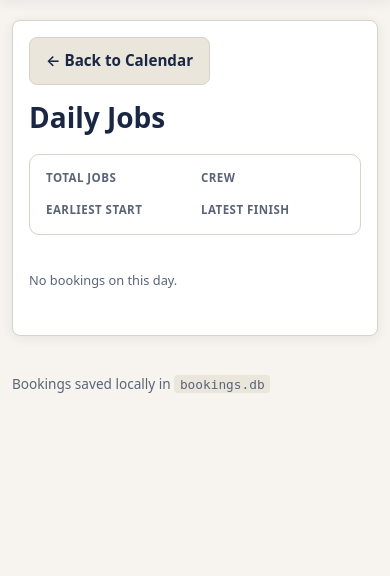
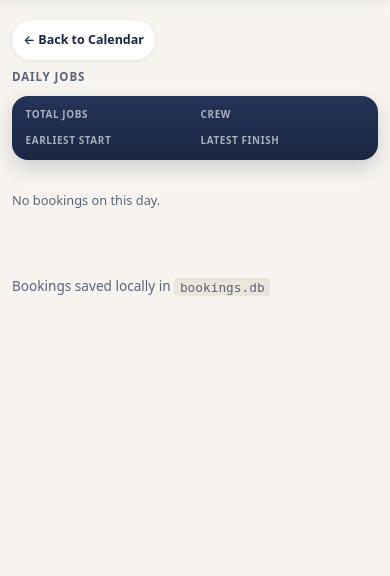
Before and after one commit to YasuJR/japanese-removals-bookings, a Python web app: template templates/daily_jobs.html in a window 390 px wide. Shown: the part 75-651 px from the top of the page. Run offline with Jinja, Linux system fonts and the light colour scheme; the template is opened without the code that fills it, so the values that code supplies are empty.

Commit message:
Modernize Daily Jobs cards for a compact mobile-first admin layout.
Co-authored-by: Cursor <cursoragent@cursor.com>

```diff
--- a/static/daily_jobs.css
+++ b/static/daily_jobs.css
@@ -1,120 +1,149 @@
-.daily-jobs-page {
-  max-width: 52rem;
-  margin: 0 auto;
+.daily-jobs-page.panel {
+  max-width: 40rem;
+  margin: 0 auto 1.25rem;
+  padding: 0;
+  border: 0;
+  border-radius: 0;
+  background: transparent;
+  box-shadow: none;
 }
 
 .daily-jobs-back {
-  margin: 0 0 1rem;
+  margin: 0 0 0.65rem;
+}
+
+.daily-jobs-back .btn-secondary {
+  min-height: 36px;
+  padding: 0.35rem 0.7rem;
+  border: 0;
+  border-radius: 999px;
+  background: #fff;
+  box-shadow: 0 1px 4px rgba(26, 39, 68, 0.08);
+  color: var(--navy);
+  font-size: 0.78rem;
+  font-weight: 600;
 }
 
 .daily-jobs-header {
-  margin-bottom: 1.25rem;
+  margin-bottom: 0.75rem;
+}
+
+.daily-jobs-title {
+  margin: 0;
+  font-size: 0.72rem;
+  font-weight: 700;
+  letter-spacing: 0.08em;
+  text-transform: uppercase;
+  color: var(--muted);
+  line-height: 1.2;
 }
 
 .daily-jobs-date {
-  margin: 0;
-  font-size: 1.35rem;
-  font-weight: 700;
-  color: var(--text);
-}
-
-.daily-jobs-title {
   margin: 0.15rem 0 0;
-  font-size: 1.75rem;
-  line-height: 1.2;
+  font-size: 1.55rem;
+  font-weight: 800;
+  letter-spacing: -0.03em;
+  line-height: 1.15;
+  color: var(--navy);
 }
 
 .daily-jobs-summary {
   display: grid;
   grid-template-columns: repeat(2, minmax(0, 1fr));
-  gap: 0.75rem;
-  margin-bottom: 1.25rem;
-  padding: 0.85rem 1rem;
-  border: 1px solid var(--border);
-  border-radius: 10px;
-  background: var(--bg);
+  gap: 0.55rem 0.7rem;
+  margin-bottom: 0.9rem;
+  padding: 0.7rem 0.85rem;
+  border: 0;
+  border-radius: 16px;
+  background: linear-gradient(180deg, var(--navy-light) 0%, var(--navy) 100%);
+  box-shadow: 0 8px 20px rgba(26, 39, 68, 0.18);
+  color: #fff;
 }
 
 .daily-jobs-summary-item {
   display: flex;
   flex-direction: column;
-  gap: 0.15rem;
+  gap: 0.1rem;
   min-width: 0;
 }
 
 .daily-jobs-summary-label {
-  font-size: 0.72rem;
+  font-size: 0.62rem;
   font-weight: 700;
   text-transform: uppercase;
-  letter-spacing: 0.04em;
-  color: var(--muted);
+  letter-spacing: 0.06em;
+  color: rgba(255, 255, 255, 0.62);
 }
 
 .daily-jobs-summary-value {
-  font-size: 0.95rem;
-  line-height: 1.35;
+  font-size: 0.88rem;
+  font-weight: 700;
+  line-height: 1.25;
   word-break: break-word;
+  color: #fff;
 }
 
 .daily-jobs-list {
   display: flex;
   flex-direction: column;
-  gap: 1rem;
+  gap: 0.7rem;
 }
 
 .daily-job-card {
   display: block;
-  border: 1px solid var(--border);
-  border-radius: 12px;
+  border: 0;
+  border-radius: 18px;
   background: #fff;
-  box-shadow: 0 1px 3px rgba(0, 0, 0, 0.04);
+  box-shadow: 0 6px 18px rgba(26, 39, 68, 0.08);
   overflow: hidden;
 }
 
 .daily-job-card-link {
   display: block;
-  padding: 1rem 1.1rem;
+  padding: 0.75rem 0.9rem 0.65rem;
   color: inherit;
   text-decoration: none;
-  transition: background 0.15s ease;
+  -webkit-tap-highlight-color: transparent;
 }
 
 .daily-job-card-link:hover,
 .daily-job-card-link:focus-visible {
-  background: rgba(0, 0, 0, 0.02);
+  background: rgba(26, 39, 68, 0.025);
   outline: none;
 }
 
-.daily-job-actions {
+.daily-job-card-head {
   display: flex;
-  flex-wrap: wrap;
+  align-items: center;
   gap: 0.5rem;
-  padding: 0 1.1rem 1rem;
-  border-top: 1px solid var(--border);
-  background: var(--bg);
-}
-
-.daily-job-actions .touch-action-bar,
-.daily-job-actions .map-actions {
-  margin: 0;
 }
 
 .daily-job-label {
   margin: 0;
-  font-size: 0.78rem;
+  display: inline-flex;
+  align-items: center;
+  padding: 0.1rem 0.42rem;
+  border-radius: 999px;
+  background: rgba(26, 39, 68, 0.08);
+  font-size: 0.6rem;
   font-weight: 800;
   letter-spacing: 0.06em;
-  color: var(--accent);
+  color: var(--navy);
+  line-height: 1.2;
 }
 
 .daily-job-time {
-  margin: 0.35rem 0 0;
+  margin: 0.28rem 0 0;
   display: flex;
   flex-wrap: nowrap;
   align-items: baseline;
-  gap: 0.85rem;
-  font-size: 1.05rem;
-  font-weight: 700;
+  justify-content: space-between;
+  gap: 0.55rem;
+  font-size: 1.22rem;
+  font-weight: 800;
+  letter-spacing: -0.03em;
+  line-height: 1.15;
+  color: var(--navy);
   white-space: nowrap;
 }
 
@@ -124,60 +153,250 @@
 }
 
 .daily-job-duration {
+  flex-shrink: 0;
+  font-size: 0.92rem;
+  font-weight: 700;
+  letter-spacing: -0.02em;
+  color: var(--navy);
+  opacity: 0.72;
+}
+
+.daily-job-customer {
+  margin: 0.28rem 0 0;
+  font-size: 1.12rem;
+  font-weight: 800;
+  letter-spacing: -0.02em;
+  line-height: 1.2;
   color: var(--navy);
 }
 
-.daily-job-customer {
-  margin: 0.5rem 0 0;
-  font-size: 1.25rem;
+.daily-job-meta-row {
+  display: flex;
+  flex-wrap: wrap;
+  align-items: center;
+  gap: 0.3rem 0.45rem;
+  margin-top: 0.4rem;
+}
+
+.daily-job-meta,
+.daily-job-crew {
+  margin: 0;
+  font-size: 0.72rem;
+  font-weight: 600;
+  color: var(--muted);
   line-height: 1.25;
 }
 
-.daily-job-meta {
-  margin: 0.35rem 0 0.75rem;
-  font-size: 0.88rem;
+.daily-job-meta::after {
+  content: "·";
+  margin-left: 0.4rem;
+  color: #c4bfb6;
+  font-weight: 700;
+}
+
+.daily-job-crew .daily-job-field {
+  font-weight: 700;
+  color: var(--navy);
+}
+
+.daily-job-status {
+  display: inline-flex;
+  margin-left: auto;
+}
+
+.daily-job-status .status-badge {
+  margin: 0;
+  padding: 0.16rem 0.5rem;
+  font-size: 0.62rem;
+  font-weight: 800;
+  letter-spacing: 0.05em;
+  text-transform: uppercase;
+}
+
+.daily-job-locations {
+  display: grid;
+  gap: 0.35rem;
+  margin-top: 0.55rem;
+  padding: 0.45rem 0.55rem;
+  border-radius: 12px;
+  background: #f6f5f2;
+}
+
+.daily-job-location {
+  display: grid;
+  grid-template-columns: 4.4rem minmax(0, 1fr);
+  gap: 0.35rem;
+  align-items: start;
+  margin: 0;
+  font-size: 0.82rem;
+  line-height: 1.3;
+}
+
+.daily-job-location .daily-job-field {
+  font-size: 0.62rem;
+  font-weight: 800;
+  letter-spacing: 0.05em;
+  text-transform: uppercase;
+  color: var(--navy);
+  padding-top: 0.12rem;
+}
+
+.daily-job-address {
+  min-width: 0;
+  color: var(--text);
+  word-break: break-word;
+}
+
+.daily-job-secondary {
+  display: grid;
+  gap: 0.12rem;
+  margin-top: 0.45rem;
+}
+
+.daily-job-secondary .daily-job-row {
+  margin: 0;
+  font-size: 0.74rem;
+  line-height: 1.35;
   color: var(--muted);
 }
 
-.daily-job-row {
-  margin: 0.35rem 0 0;
-  font-size: 0.92rem;
-  line-height: 1.45;
-}
-
-.daily-job-field {
+.daily-job-secondary .daily-job-field {
   font-weight: 700;
+  color: #6b7384;
 }
 
 .daily-job-notes {
-  margin-top: 0.55rem;
+  display: -webkit-box;
+  -webkit-line-clamp: 2;
+  line-clamp: 2;
+  -webkit-box-orient: vertical;
+  overflow: hidden;
+}
+
+.daily-job-actions {
+  display: flex;
+  flex-wrap: nowrap;
+  align-items: stretch;
+  gap: 0;
+  padding: 0;
+  border-top: 0;
+  background: linear-gradient(180deg, var(--navy-light) 0%, var(--navy) 100%);
+}
+
+.daily-job-actions .touch-action-bar:not(:has(a)),
+.daily-job-actions .map-actions:not(:has(a)) {
+  display: none;
+}
+
+.daily-job-actions .touch-action-bar,
+.daily-job-actions .map-actions {
+  display: flex;
+  flex: 1 1 0;
+  flex-direction: row;
+  flex-wrap: nowrap;
+  align-items: stretch;
+  gap: 0;
+  margin: 0;
+  min-width: 0;
+}
+
+.daily-job-actions a.touch-action-btn,
+.daily-job-actions .touch-action-btn {
+  display: flex;
+  flex: 1 1 0;
+  align-items: center;
+  justify-content: center;
+  width: auto;
+  min-width: 0;
+  min-height: 44px;
+  max-height: 44px;
+  padding: 0.25rem 0.15rem;
+  border: 0;
+  border-radius: 0;
+  background: transparent;
+  color: rgba(255, 255, 255, 0.94);
+  font-size: 0.62rem;
+  font-weight: 700;
+  letter-spacing: 0.01em;
+  line-height: 1.1;
+  text-align: center;
+  text-decoration: none;
+  box-shadow: inset 1px 0 0 rgba(255, 255, 255, 0.12);
+  -webkit-tap-highlight-color: transparent;
+}
+
+.daily-job-actions .touch-action-bar .touch-action-btn:first-child {
+  box-shadow: none;
+}
+
+.daily-job-actions .touch-action-call,
+.daily-job-actions .touch-action-text,
+.daily-job-actions .touch-action-map {
+  background: transparent;
+  color: rgba(255, 255, 255, 0.94);
+}
+
+.daily-job-actions .touch-action-btn:active {
+  background: rgba(255, 255, 255, 0.1);
 }
 
 @media (min-width: 640px) {
   .daily-jobs-summary {
     grid-template-columns: repeat(4, minmax(0, 1fr));
+    padding: 0.8rem 1rem;
   }
 
   .daily-jobs-date {
-    font-size: 1.55rem;
+    font-size: 1.75rem;
   }
 
-  .daily-jobs-title {
-    font-size: 2rem;
+  .daily-job-time {
+    font-size: 1.32rem;
+  }
+
+  .daily-job-customer {
+    font-size: 1.2rem;
+  }
+}
+
+@media (max-width: 767px) {
+  .daily-jobs-page.panel {
+    margin-bottom: 0.5rem;
+  }
+
+  .daily-jobs-back .btn-secondary {
+    min-height: 40px;
+  }
+
+  .daily-job-actions .map-actions,
+  .daily-job-actions .touch-action-bar {
+    flex-direction: row;
+    gap: 0;
+    margin: 0;
+  }
+
+  .daily-job-actions a.touch-action-btn {
+    width: auto;
+    min-height: 44px;
+    font-size: 0.62rem;
   }
 }
 
 @media (max-width: 480px) {
-  .daily-job-card {
-    padding: 0.9rem;
+  .daily-job-card-link {
+    padding: 0.7rem 0.8rem 0.55rem;
+  }
+
+  .daily-job-time {
+    font-size: 1.24rem;
+    gap: 0.45rem;
   }
 
   .daily-job-customer {
-    font-size: 1.12rem;
+    font-size: 1.08rem;
   }
 
-  .daily-job-time {
-    font-size: 0.98rem;
-    gap: 0.7rem;
+  .daily-job-location {
+    grid-template-columns: 4.1rem minmax(0, 1fr);
   }
 }
```
Also changed, not shown: templates/daily_jobs.html (+22 -8 lines).
